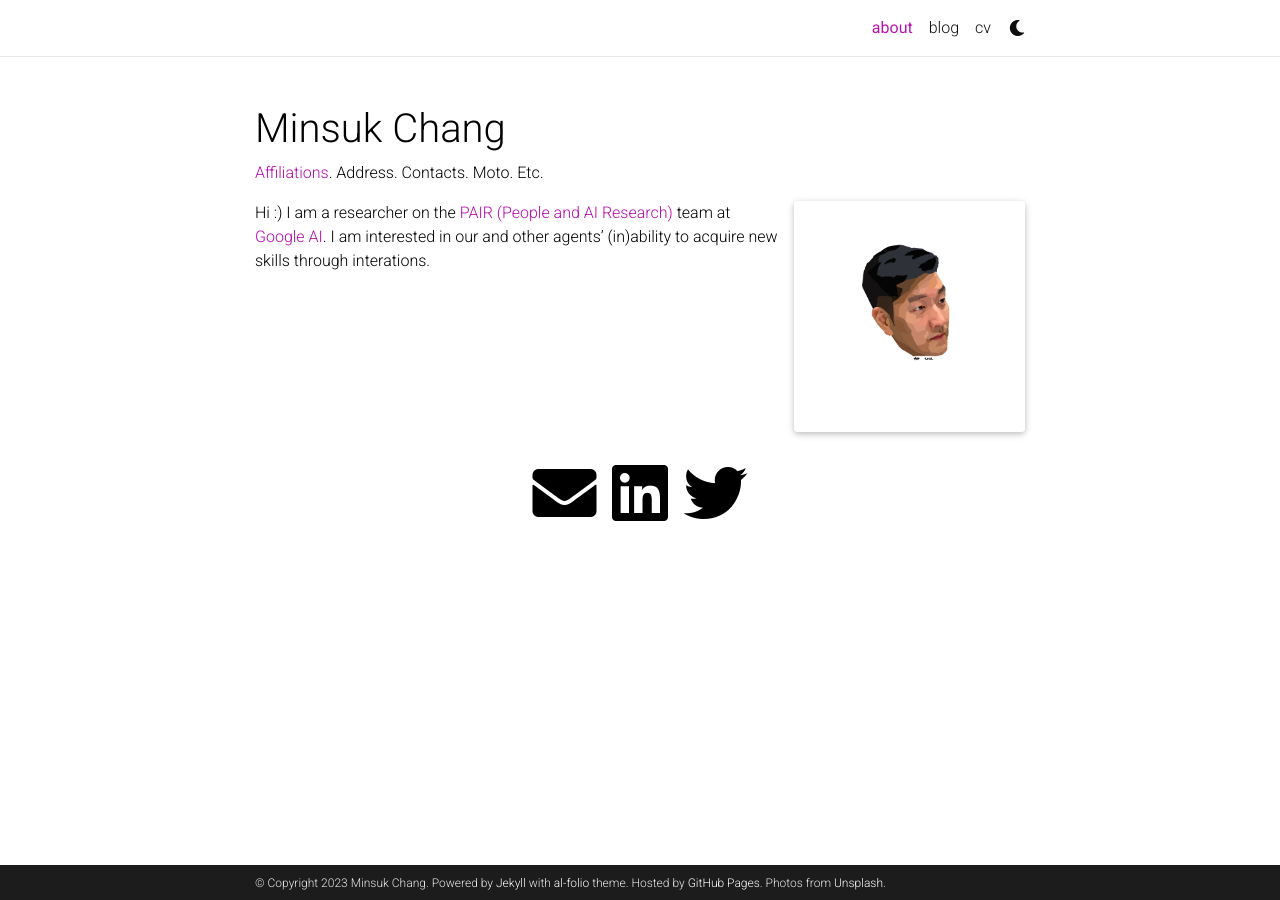
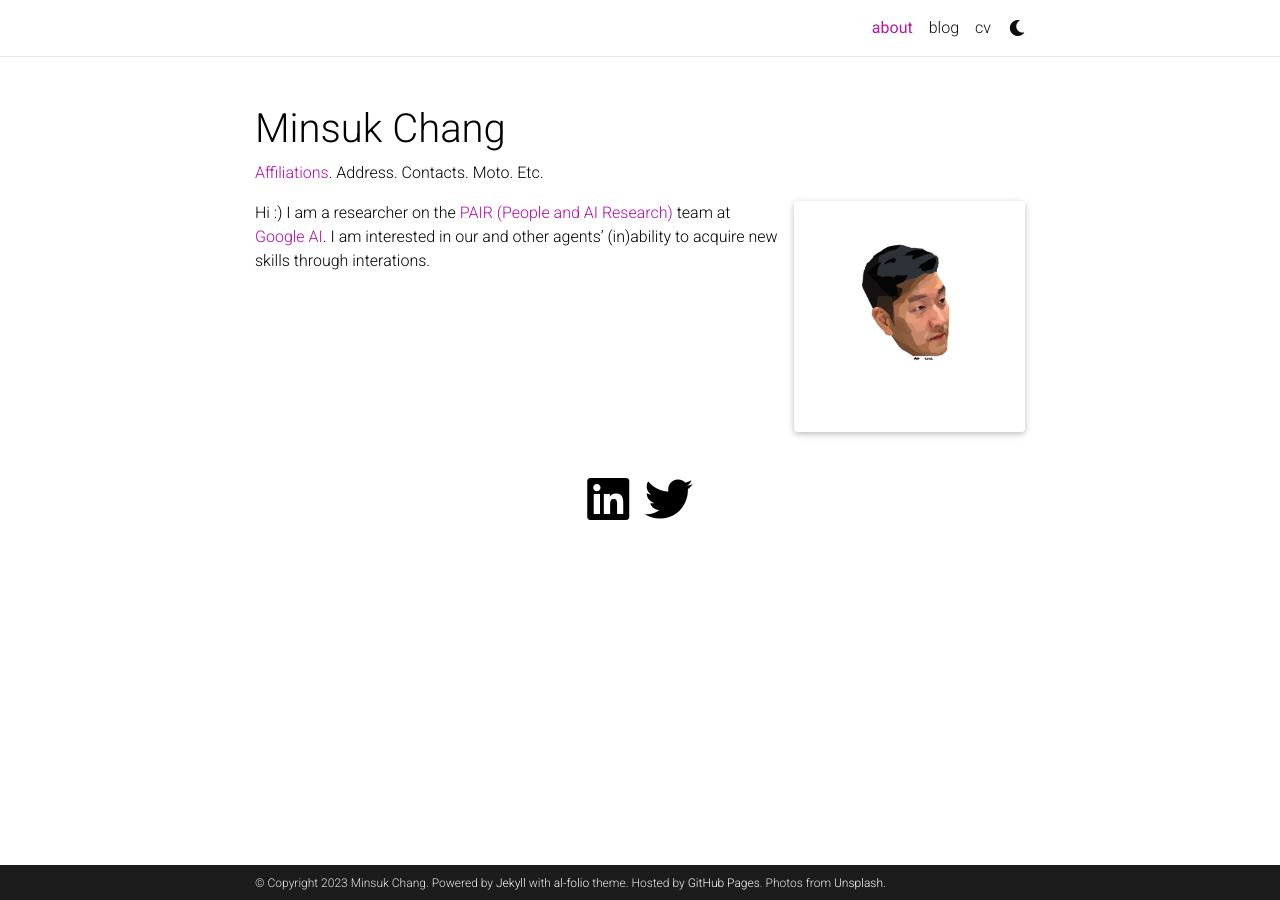
Before and after one commit to minsukchang/minsukchang.github.io, a Jekyll site: the page built from _pages/about.md, in a window 1280 px wide. Built offline with Jekyll 4.4.1, drawn with Linux system fonts in a browser that asks for light colours; full-size pictures stand in for the smaller copies a plugin makes; comment, search, counter and statistics services are not loaded; a style sheet for code colours, icons or effects is not loaded.

Commit message:
removed email

```diff
--- a/_config.yml
+++ b/_config.yml
@@ -6,7 +6,7 @@ title: Minsuk Chang # the website title (if blank, full name will be used instea
 first_name: Minsuk
 middle_name:
 last_name: Chang
-email: minsuk@minsukchang.com
+email:
 description: > # the ">" symbol means to ignore newlines until "footer_text:"
   A simple, whitespace theme for academics. Based on [*folio](https://github.com/bogoli/-folio) design.
 footer_text: >
--- a/_includes/social.html
+++ b/_includes/social.html
@@ -11,7 +11,7 @@
             <a href="https://orcid.org/{{ site.orcid_id }}" title="ORCID"><i class="ai ai-orcid"></i></a>
             {% endif %}
             {%- if site.scholar_userid -%}
-            <a href="https://scholar.google.com/citations?user={{ site.scholar_userid }}" title="Google Scholar"><i class="ai ai-google-scholar"></i></a>
+            <a href="https://scholar.google.com/citations?user={{ site.scholar_userid }}" title="Google Scholar"><i class="ai ai-google-scholar fa-xs"></i></a>
             {% endif %}
             {%- if site.semanticscholar_id -%}
             <a href="https://www.semanticscholar.org/author/{{ site.semanticscholar_id }}" title="Semantic Scholar"><i class="ai ai-semantic-scholar"></i></a>
@@ -29,10 +29,10 @@
             <a href="https://github.com/{{ site.github_username }}" title="GitHub"><i class="fab fa-github"></i></a>
             {% endif %}
             {%- if site.linkedin_username -%}
-            <a href="https://www.linkedin.com/in/{{ site.linkedin_username }}" title="LinkedIn"><i class="fab fa-linkedin"></i></a>
+            <a href="https://www.linkedin.com/in/{{ site.linkedin_username }}" title="LinkedIn"><i class="fab fa-linkedin fa-xs"></i></a>
             {% endif %}
             {%- if site.twitter_username -%}
-            <a href="https://twitter.com/{{ site.twitter_username }}" title="Twitter"><i class="fab fa-twitter"></i></a>
+            <a href="https://twitter.com/{{ site.twitter_username }}" title="Twitter"><i class="fab fa-twitter fa-xs"></i></a>
             {% endif %}
             {%- if site.mastodon_username -%}
             <a rel="me" href="https://{{ site.mastodon_username  }}" title="Mastodon"><i class="fab fa-mastodon"></i></a>
```
